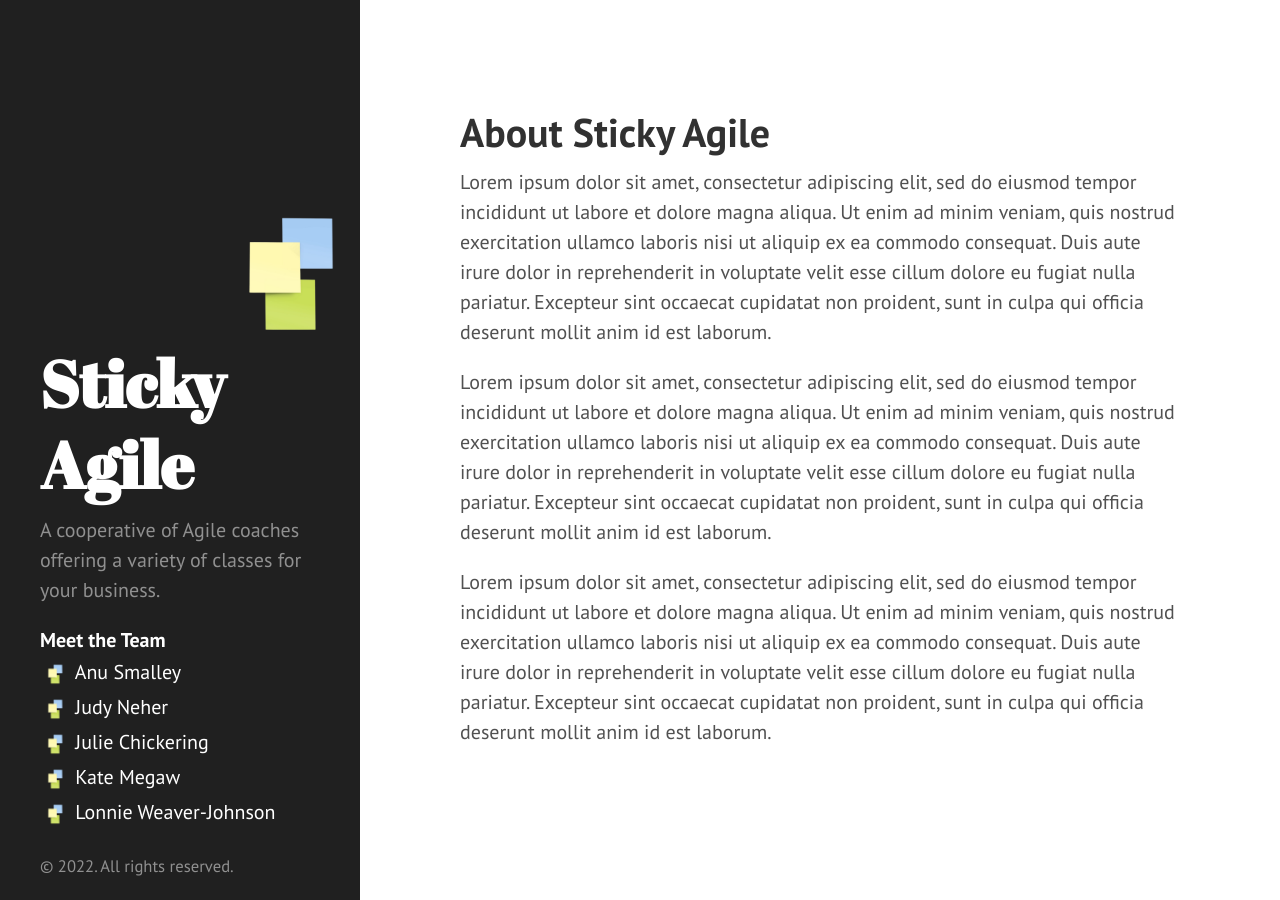
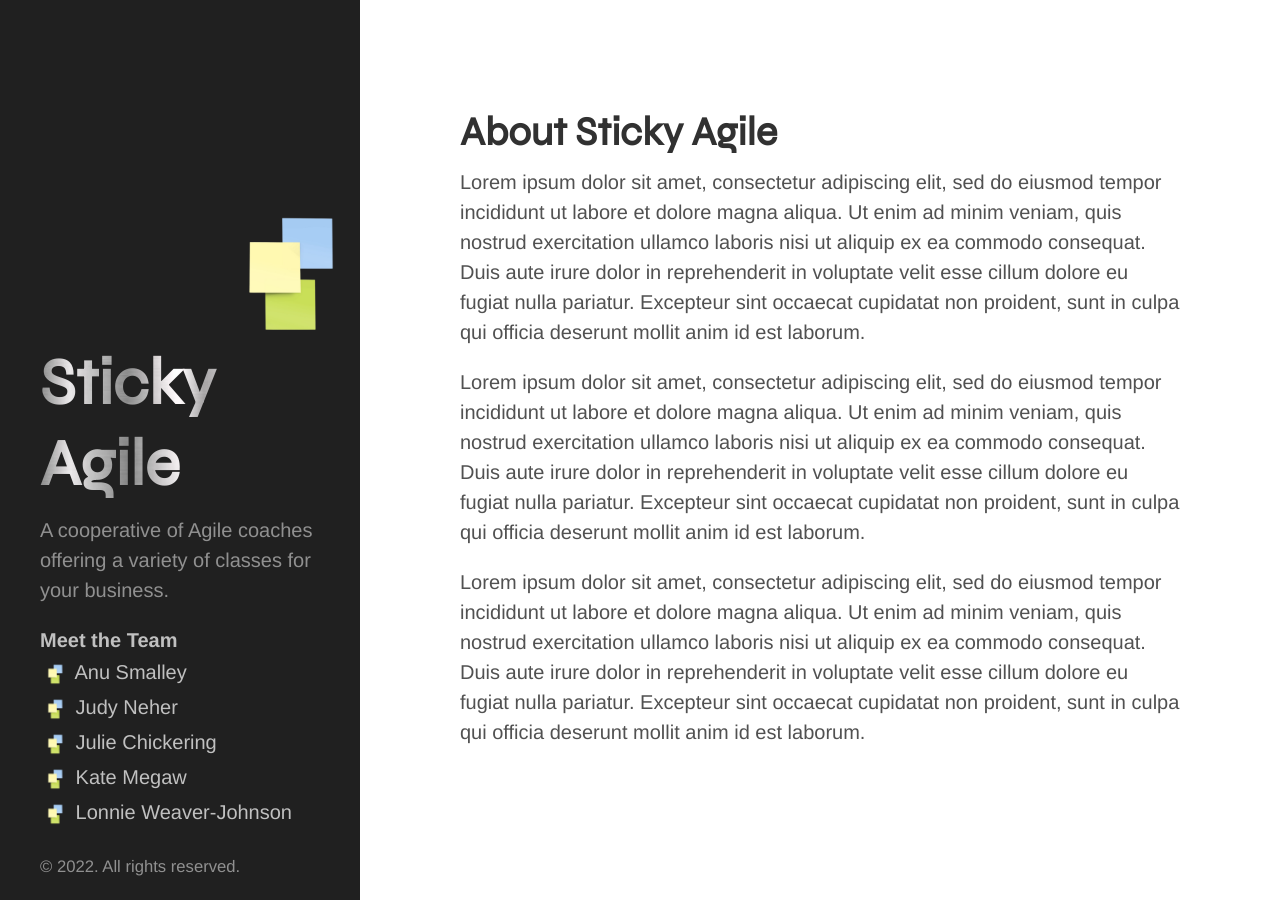
Before and after one commit to Sticky-Agile/Sticky-Agile.github.io, a Jekyll site: the page built from index.md, in a window 1280 px wide. Built offline with Jekyll 4.4.1, drawn with Linux system fonts in a browser that asks for light colours; some web fonts are replaced.

Commit message:
Foil the site title and upgrade font

```diff
--- a/_includes/head.html
+++ b/_includes/head.html
@@ -18,7 +18,11 @@
   <link rel="stylesheet" href="{{ site.baseurl }}/public/css/poole.css">
   <link rel="stylesheet" href="{{ site.baseurl }}/public/css/syntax.css">
   <link rel="stylesheet" href="{{ site.baseurl }}/public/css/hyde.css">
-  <link rel="stylesheet" href="https://fonts.googleapis.com/css?family=PT+Sans:400,400italic,700|Abril+Fatface">
+
+  <!-- Google Fonts -->
+  <link rel="preconnect" href="https://fonts.googleapis.com">
+  <link rel="preconnect" href="https://fonts.gstatic.com" crossorigin>
+  <link rel="stylesheet" href="https://fonts.googleapis.com/css?family=Syne&family=IBM+Plex+Sansfamily=PT+Sans:400,400italic,700|Abril+Fatface">
 
   <!-- Icons -->
   <link rel="apple-touch-icon-precomposed" sizes="144x144" href="{{ site.baseurl }}/public/apple-touch-icon-144-precomposed.png">
--- a/_includes/sidebar.html
+++ b/_includes/sidebar.html
@@ -2,7 +2,7 @@
   <div class="container sidebar-sticky">
     <div class="sidebar-about">
       <img src="{{ site.baseurl }}/public/stickies.png" alt="sticky notes"/>
-      <h1>
+      <h1 class="sidebar-title foil">
         <a href="{{ site.baseurl }}/">
           {{ site.title }}
         </a>
--- a/public/css/hyde.css
+++ b/public/css/hyde.css
@@ -32,8 +32,18 @@
  */
 
 html {
-  font-family: "PT Sans", Helvetica, Arial, sans-serif;
+  font-family: "IBM Plex Sans", Helvetica, Arial, sans-serif;
+  color: #C0C0C0;
 }
+
+body {
+  /* background-color: #C0C0C0; */
+}
+
+h1, h2, h3 {
+  font-family: "Syne";
+}
+
 @media (min-width: 48em) {
   html {
     font-size: 16px;
@@ -72,7 +82,7 @@ html {
 
 /* Sidebar links */
 .sidebar a {
-  color: #fff;
+  color: #c0c0c0;
 }
 
 /* About section */
@@ -89,10 +99,23 @@ html {
 }
 
 .sidebar-about h1 {
-  color: #fff;
   margin-top: 0;
-  font-family: "Abril Fatface", serif;
   font-size: 3.25rem;
+}
+
+.sidebar-about h1:hover {
+  -webkit-text-fill-color: #c0c0c0;
+}
+
+.sidebar-about h1 a:hover {
+  text-decoration: none;
+}
+
+.foil {
+  background-image: url(../foil.jpg);
+  background-repeat: repeat;
+  -webkit-background-clip: text;
+  -webkit-text-fill-color: transparent;
 }
 
 /* Sidebar nav */
@@ -105,7 +128,8 @@ html {
 }
 a.sidebar-nav-item:hover,
 a.sidebar-nav-item:focus {
-  text-decoration: underline;
+  text-decoration: none;
+  font-weight: bold;
 }
 .sidebar-nav-item.active {
   font-weight: bold;
```
Also changed, not shown: public/foil.jpg (added).
